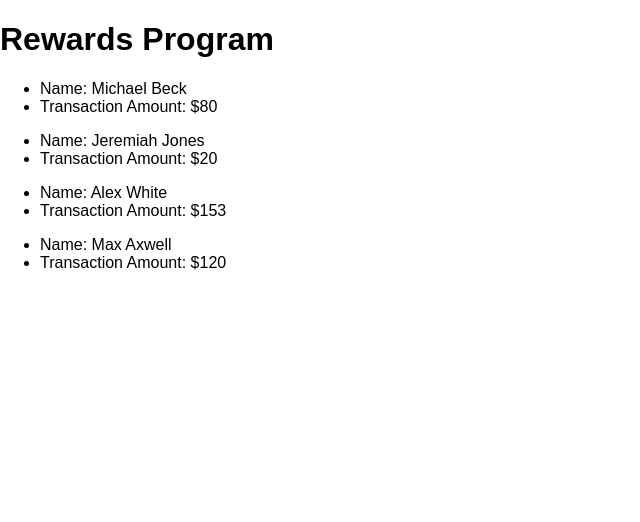
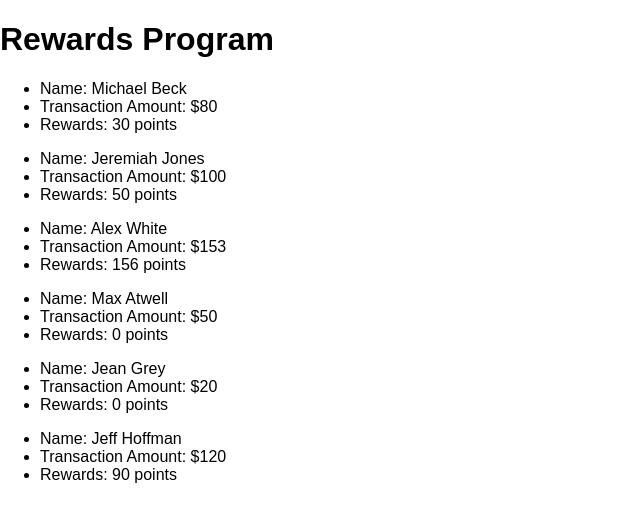
Before and after one commit to izuua/rewards-solution, a React (Create React App) app in the folder rewards-solution/: page / in a window 1280 px wide. Shown: the top 522 px of the page, without its empty margins (0-640 px from the left). Built offline with nearby package versions, Linux system fonts and the light colour scheme.

Commit message:
Added logic to calculate bonus.

```diff
--- a/rewards-solution/src/App.js
+++ b/rewards-solution/src/App.js
@@ -1,13 +1,26 @@
-import React from 'react';
+import React, { Component } from "react";
 import CustomerCard from "./components/Customers";
 import Wrapper from "./components/Wrapper";
 import Title from "./components/Title";
 import transactions from "./models/transactions.json";
 import './App.css';
 
-class App extends React.Component {
+class App extends Component {
   state = {
     transactions
+  }
+
+  componentDidMount() {
+    transactions.forEach(function(element) {
+      if (element.transaction <= 50) {
+        element.bonus = 0;
+      } else if (element.transaction > 50 && element.transaction <= 100) {
+        element.bonus = (element.transaction-50)*1;
+      } else if (element.transaction > 100) {
+        element.bonus = (element.transaction-100)*2 + 50
+      }
+    })
+    this.setState({transactions})
   }
 
   render() {
@@ -20,6 +33,7 @@ class App extends React.Component {
             key={customer.id}
             name={customer.name}
             transaction={customer.transaction}
+            rewards={customer.bonus}
             />
         ))}
       </Wrapper>
--- a/rewards-solution/src/components/Customers/index.js
+++ b/rewards-solution/src/components/Customers/index.js
@@ -12,6 +12,9 @@ function CustomerCard(props) {
                     <li>
                         Transaction Amount: ${props.transaction}
                     </li>
+                    <li>
+                        Rewards: {props.rewards} points
+                    </li>
                 </ul>
             </div>
         </div>
--- a/rewards-solution/src/models/transactions.json
+++ b/rewards-solution/src/models/transactions.json
@@ -7,7 +7,7 @@
     {
         "id": 2,
         "name": "Jeremiah Jones",
-        "transaction": 20
+        "transaction": 100
     },
     {
         "id": 3,
@@ -16,7 +16,17 @@
     },
     {
         "id": 4,
-        "name": "Max Axwell",
+        "name": "Max Atwell",
+        "transaction": 50
+    },
+    {
+        "id": 5,
+        "name": "Jean Grey",
+        "transaction": 20
+    },
+    {
+        "id": 6,
+        "name": "Jeff Hoffman",
         "transaction": 120
     }
 ]
```
